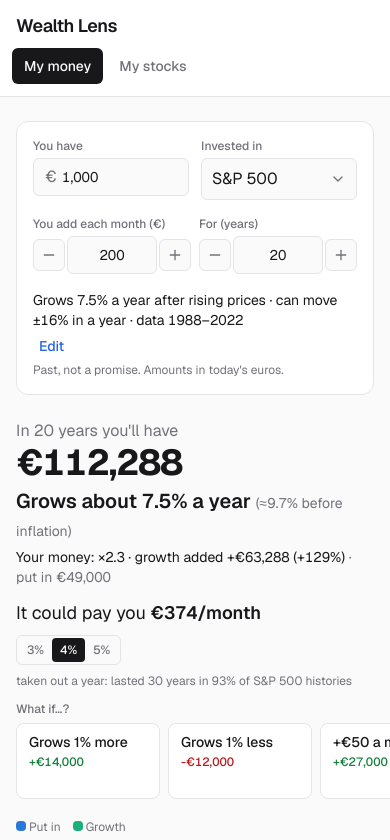
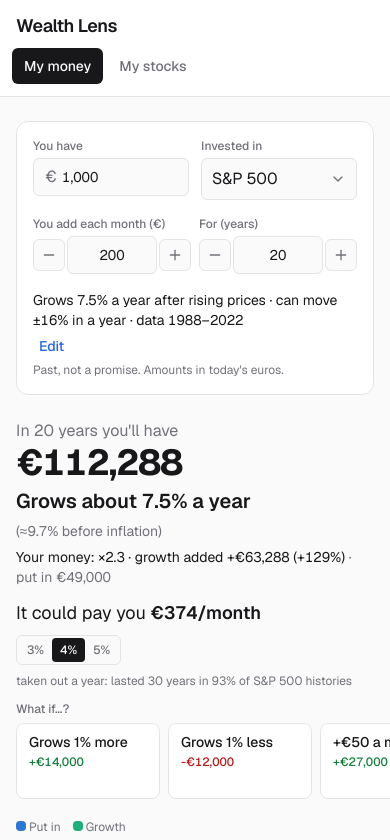
Before and after one commit to Marekpisetsky/seed-lab, a Next.js app in the folder projects/wealth-lens/: page / in a window 390 px wide. Shown: the top 840 px of the page. Built offline with nearby package versions, Linux system fonts and the light colour scheme.

Commit message:
Result: keep "(≈9.7% before inflation)" on one line on a phone
Co-Authored-By: Claude Opus 5.5 <noreply@anthropic.com>
Claude-Session: https://claude.ai/code/session_01D4XKtBepk1M5ngN7aQPhxj

```diff
--- a/projects/wealth-lens/src/components/money/result-section.tsx
+++ b/projects/wealth-lens/src/components/money/result-section.tsx
@@ -81,7 +81,7 @@ export function ResultSection({ bundle }: { bundle: CalculationBundle }) {
         </p>
         <p className="mt-1 text-xl font-semibold tabular-nums sm:text-2xl">
           <Changed value={growsText(investment.realReturn)} />{" "}
-          <span className="text-sm font-normal text-muted">
+          <span className="whitespace-nowrap text-sm font-normal text-muted">
             <Changed value={beforeInflationText(toNominal(investment.realReturn, investment.inflation))} />
           </span>
         </p>
```
